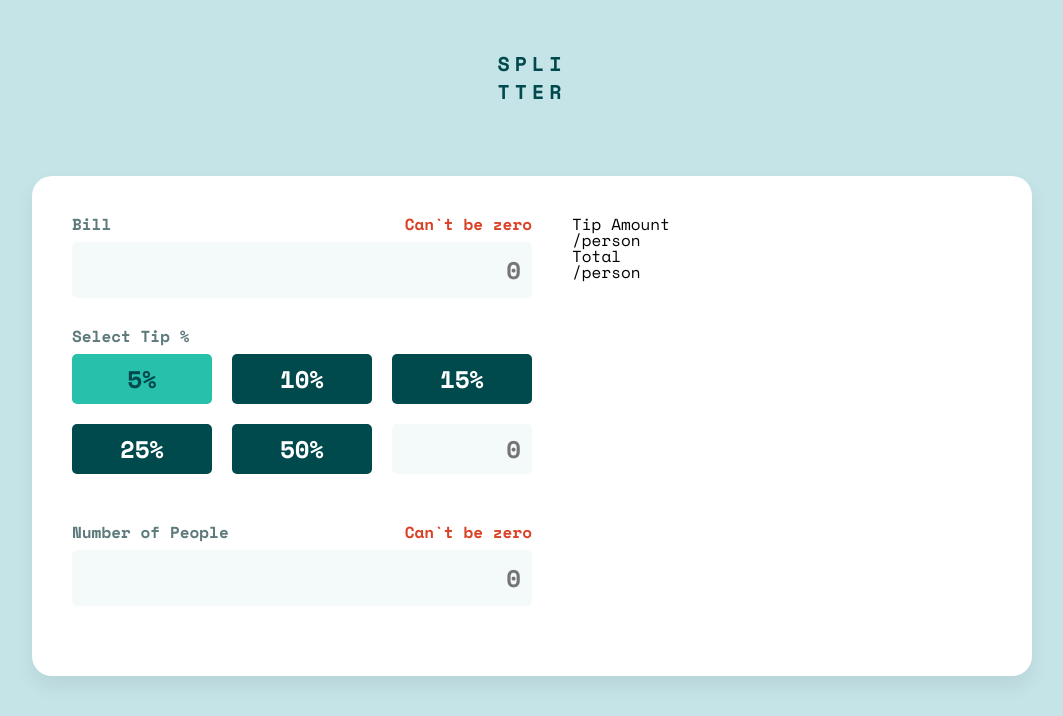
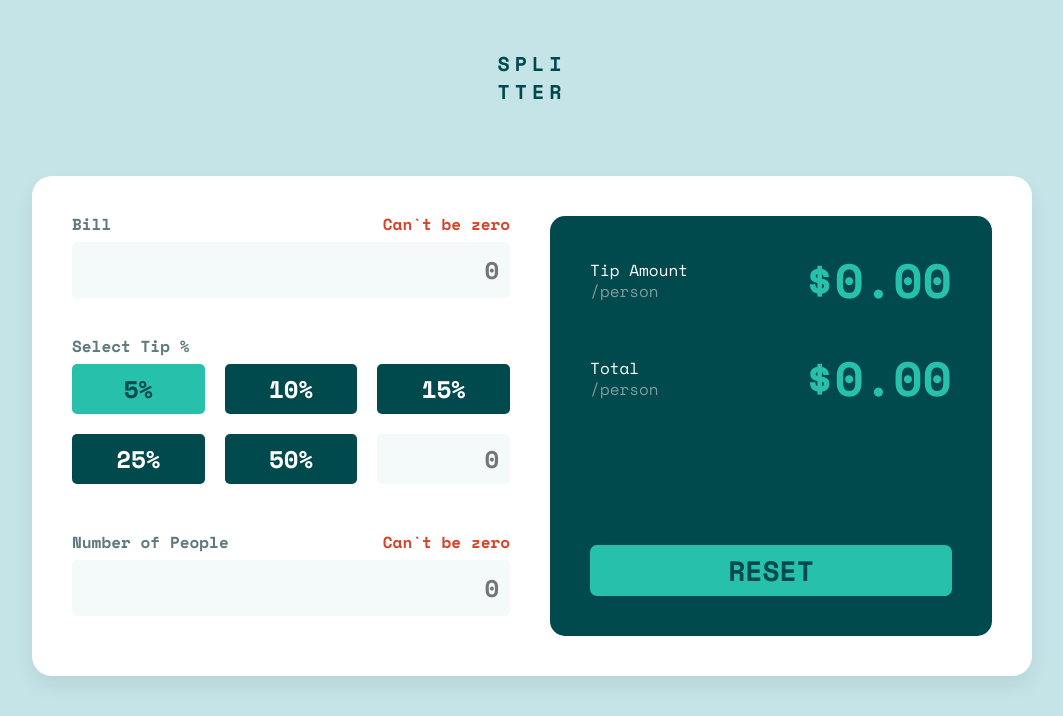
Before and after one commit to KNXCSdev/tip-calculator-app-Practice, a plain HTML site: page index.html in a window 1280 px wide. Shown: the whole page, without its empty margins (108-1171 px from the left). Drawn offline with nearby package versions, Linux system fonts and the light colour scheme.

Commit message:
All styling

```diff
--- a/index.html
+++ b/index.html
@@ -47,14 +47,21 @@
         <input type="text" placeholder="0" />
       </div>
       <div class="calculator__results">
+        <div class="flex mb">
           <div class="calculator__result">
             <p class="calculator__amount">Tip Amount</p>
             <p class="calculator__person">/person</p>
           </div>
+          <p class="tip calculator__tip--amount">$0.00</p>
+        </div>
+        <div class="flex">
           <div class="calculator__result">
             <p class="calculator__total">Total</p>
             <p class="calculator__person">/person</p>
           </div>
+          <p class="tip calculator__tip--total">$0.00</p>
+        </div>
+        <button class="reset">Reset</button>
       </div>
     </div>
   </body>
--- a/main.scss
+++ b/main.scss
@@ -72,11 +72,16 @@ input {
   padding: 4rem;
   display: flex;
   gap: 4rem;
-
+  height: 50rem;
   &__inputs {
     display: flex;
     flex-basis: 50%;
     flex-direction: column;
+    height: 100%;
+  }
+
+  &__bill {
+    margin-bottom: 4rem;
   }
 
   &__invalid {
@@ -109,17 +114,64 @@ input {
     border: none;
     cursor: pointer;
     font-family: inherit;
+    transition: all 0.3s;
+    &:hover {
+      background-color: var(--lightgrayishcyan);
+      color: var(--verydarkcyan);
+    }
   }
 
   &__custom {
     width: 100%;
     height: 100%;
   }
+
+  &__results {
+    display: flex;
+    flex-direction: column;
+    flex-basis: 50%;
+    padding: 4rem;
+    background-color: var(--verydarkcyan);
+    border-radius: 15px;
+    height: 100%;
+  }
+
+  &__amount,
+  &__total {
+    color: var(--white);
+    margin-bottom: 0.5rem;
+    font-weight: 500;
+  }
+
+  &__person {
+    color: var(--grayishcyan);
+  }
+}
+
+.reset {
+  display: inline-block;
+  margin-top: auto;
+  width: 100%;
+  padding: 0.5rem;
+  text-transform: uppercase;
+  font-family: inherit;
+  font-size: 2.8rem;
+  font-weight: 700;
+  color: var(--verydarkcyan);
+  background-color: var(--strongcyan);
+  border: none;
+  border-radius: 7px;
+  cursor: pointer;
+  transition: all 0.3s;
+  &:hover {
+    background-color: var(--lightgrayishcyan);
+  }
 }
 
 .flex {
   display: flex;
   justify-content: space-between;
+  align-items: center;
 }
 
 .clicked {
@@ -127,14 +179,12 @@ input {
   color: var(--verydarkcyan);
 }
 
-// <div class="calculator__results">
-//   <div class="calculator__result">
-//     <p class="calculator__amount">Tip Amount</p>
-//     <p class="calculator__person">/person</p>
-//   </div>
-//   <div class="calculator__result">
-//     <p class="calculator__total">Total</p>
-//     <p class="calculator__person">/person</p>
-//   </div>
-// </div>
-// </div>
+.tip {
+  color: var(--strongcyan);
+  font-size: 4.8rem;
+  font-weight: 700;
+}
+
+.mb {
+  margin-bottom: 5rem;
+}
```
Also changed, not shown: css/main.css. Lines whose indentation alone changed are shown as unchanged.
